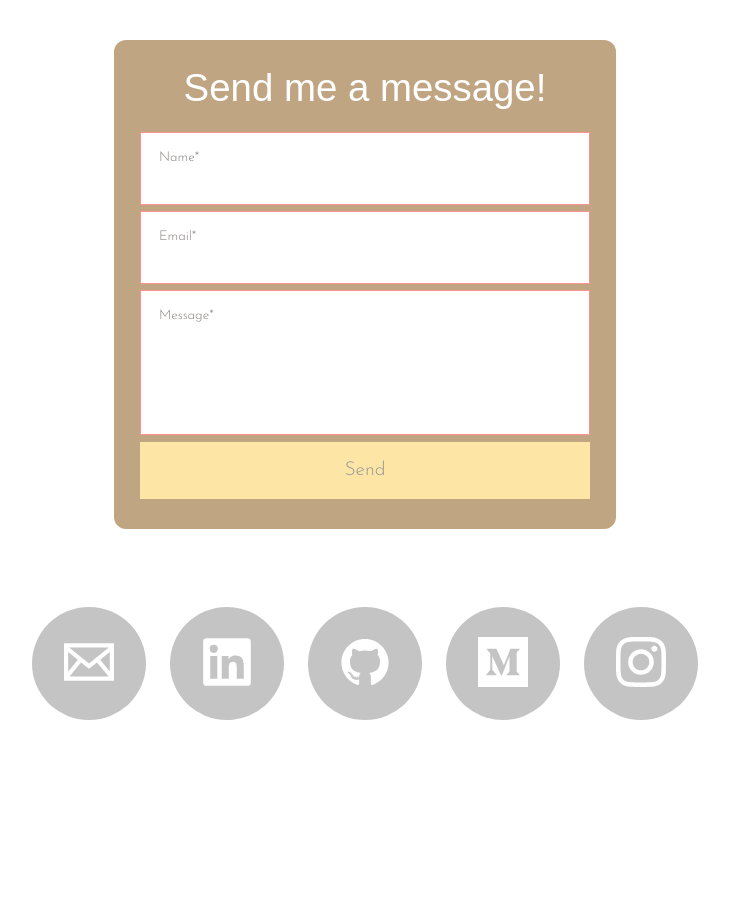
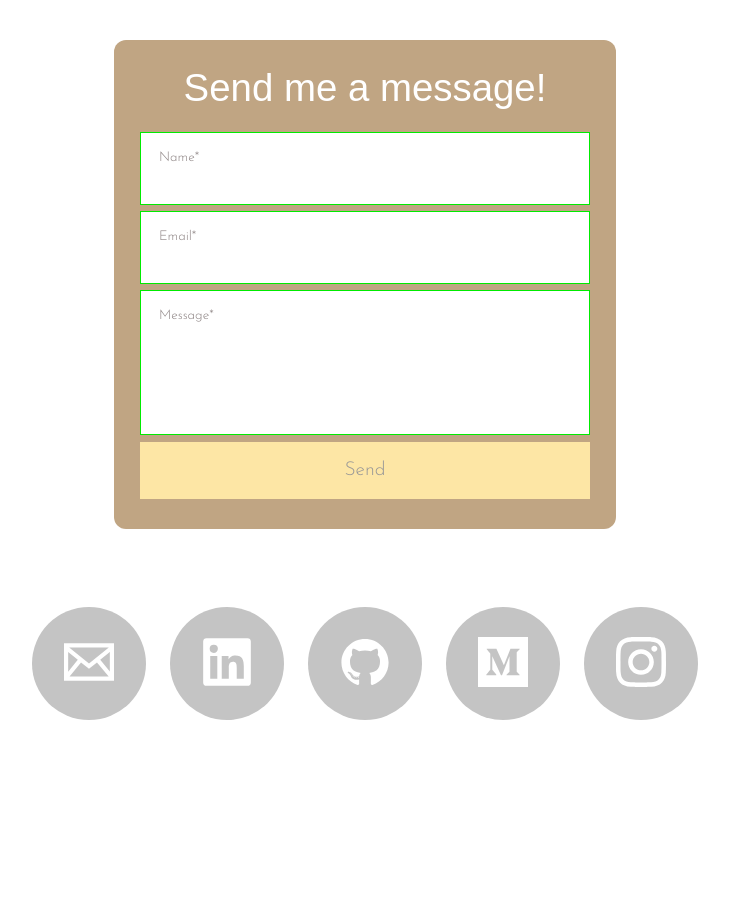
Before and after one commit to dougschallmoser/portfolio, a React (Create React App) app: page / in a window 1280 px wide. Shown: the part 4120-5035 px from the top of the page, without its empty margins (275-1004 px from the left). Built offline with nearby package versions, Linux system fonts and the light colour scheme; no server answers; a web font is replaced by a local one.

Commit message:
add nested ternary operator to apply default, error, or success classes to input div so border is not red by default

```diff
--- a/src/components/ContactForm.tsx
+++ b/src/components/ContactForm.tsx
@@ -75,15 +75,15 @@ const ContactForm: React.FC = () => {
           <div style={{ fontSize: "1.5em", color: "#fff" }}>I will get back to you soon.</div>
         </div>) :
         <form onSubmit={handleSubmit}>
-          <div className={errors.name ? "error" : ""}>
+          <div className={name.length > 0 ? (errors.name ? "error" : "success") : ""}>
             <span>Name*</span>
             <input type="text" name="name" value={name} onChange={handleChange} />
           </div>
-          <div className={errors.email ? "error" : ""}>
+          <div className={email.length > 0 ? (errors.email ? "error" : "success") : ""}>
             <span>Email*</span>
             <input type="text" name="email" value={email} onChange={handleChange} />
           </div>
-          <div className={errors.message ? "error" : ""}>
+          <div className={message.length > 0 ? (errors.message ? "error" : "success") : ""}>
             <span>Message*</span>
             <textarea id="contact-message" name="message" value={message} onChange={handleChange} />
           </div>
```
